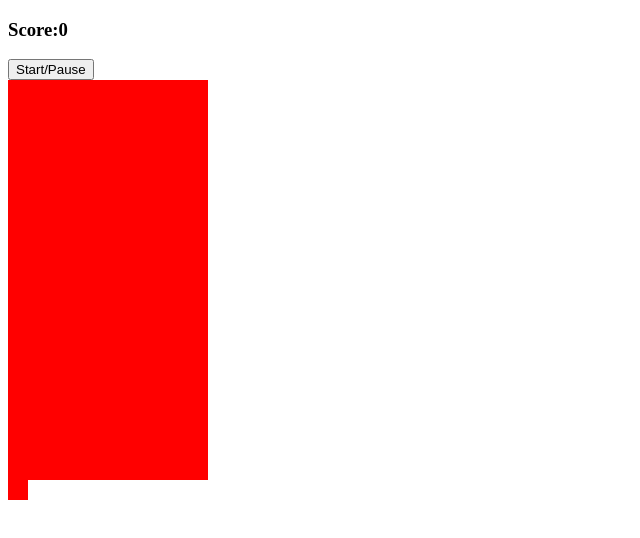
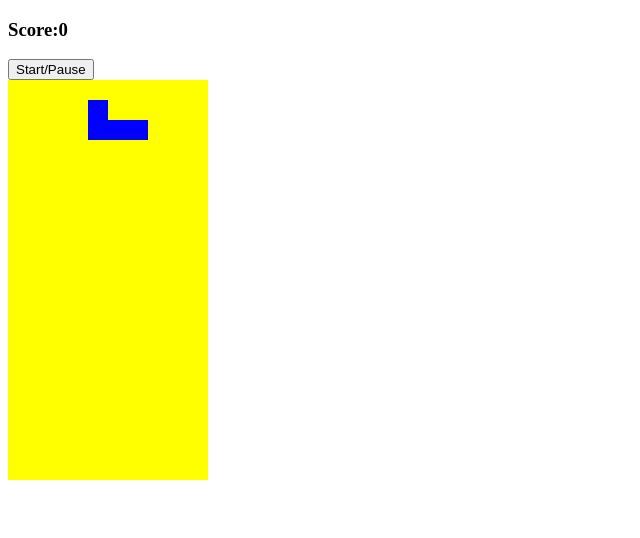
Before and after one commit to munroe1786/basic-tetris, a plain HTML site: page index.html in a window 1280 px wide. Shown: the whole page, without its empty margins (0-640 px from the left). Drawn offline with Linux system fonts and the light colour scheme.

Commit message:
add theTetrominoes array to store tetrominoes and add currentPosition and current variables / add draw function / add .tetromino with bg color to css file

```diff
--- a/app.js
+++ b/app.js
@@ -8,10 +8,21 @@ document.addEventListener('DOMContentLoaded', () => {
     //The Tetrominoes
     const lTetromino = [
         [1, width+1, width*2+1, 2],
-        [width, width+1, width*2, width*2+2],
+        [width, width*2+1, width*2, width*2+2],
         [1, width+1, width*2+1, width*2],
         [width, width*2, width*2+1, width*2+2]
     ]
 
+    const theTetriminoes = [lTetromino]
 
+    let currentPosition = 4
+    let current = theTetriminoes[0][1]
+
+    function draw() {
+        current.forEach(index => {
+            squares[currentPosition + index].classList.add('tetromino')
+        })
+    }
+
+    draw()
 })
--- a/style.css
+++ b/style.css
@@ -9,5 +9,8 @@
 .grid div {
     height: 20px;
     width: 20px;
-    background-color: red;
 }
+
+.tetromino {
+    background-color: blue;
+}
```
